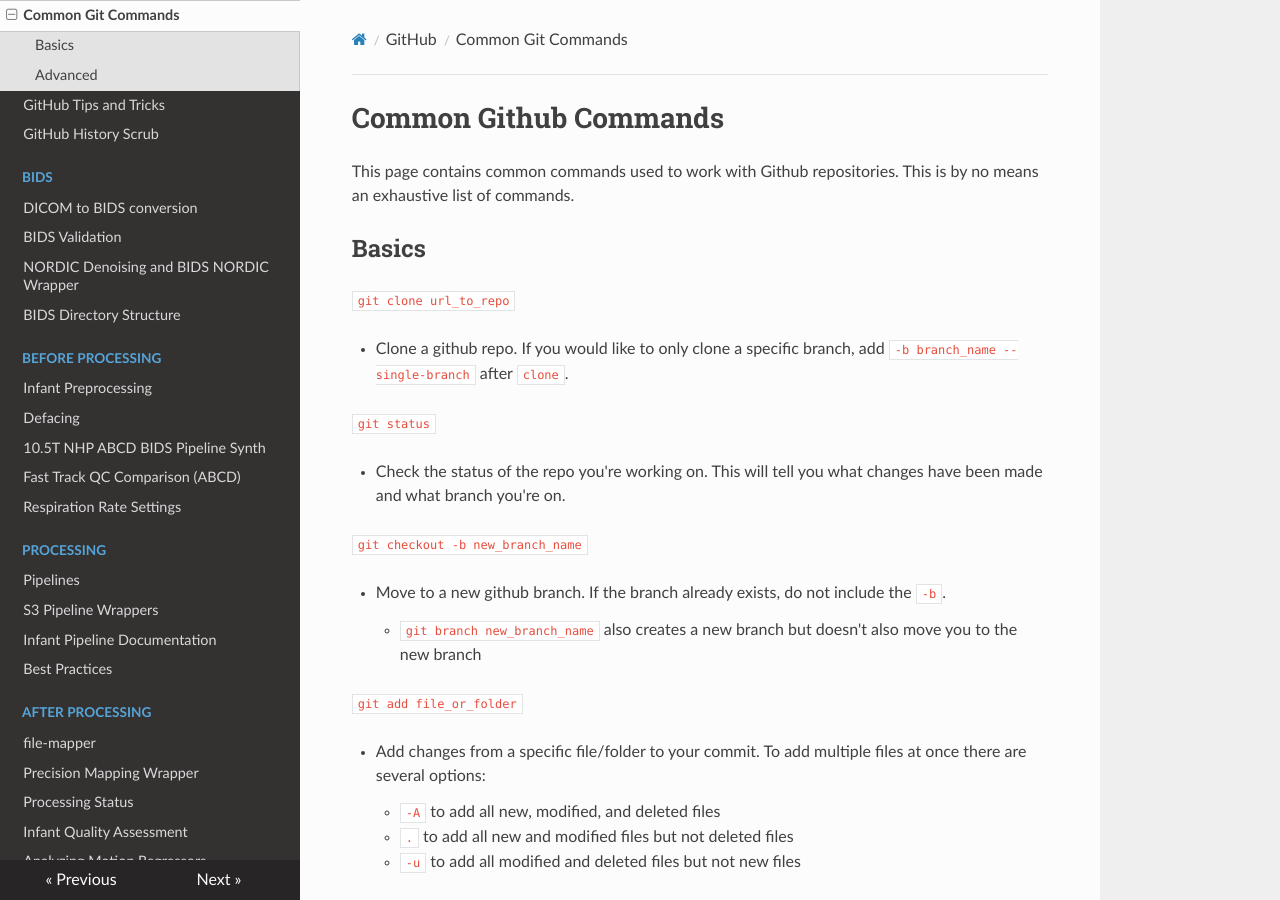
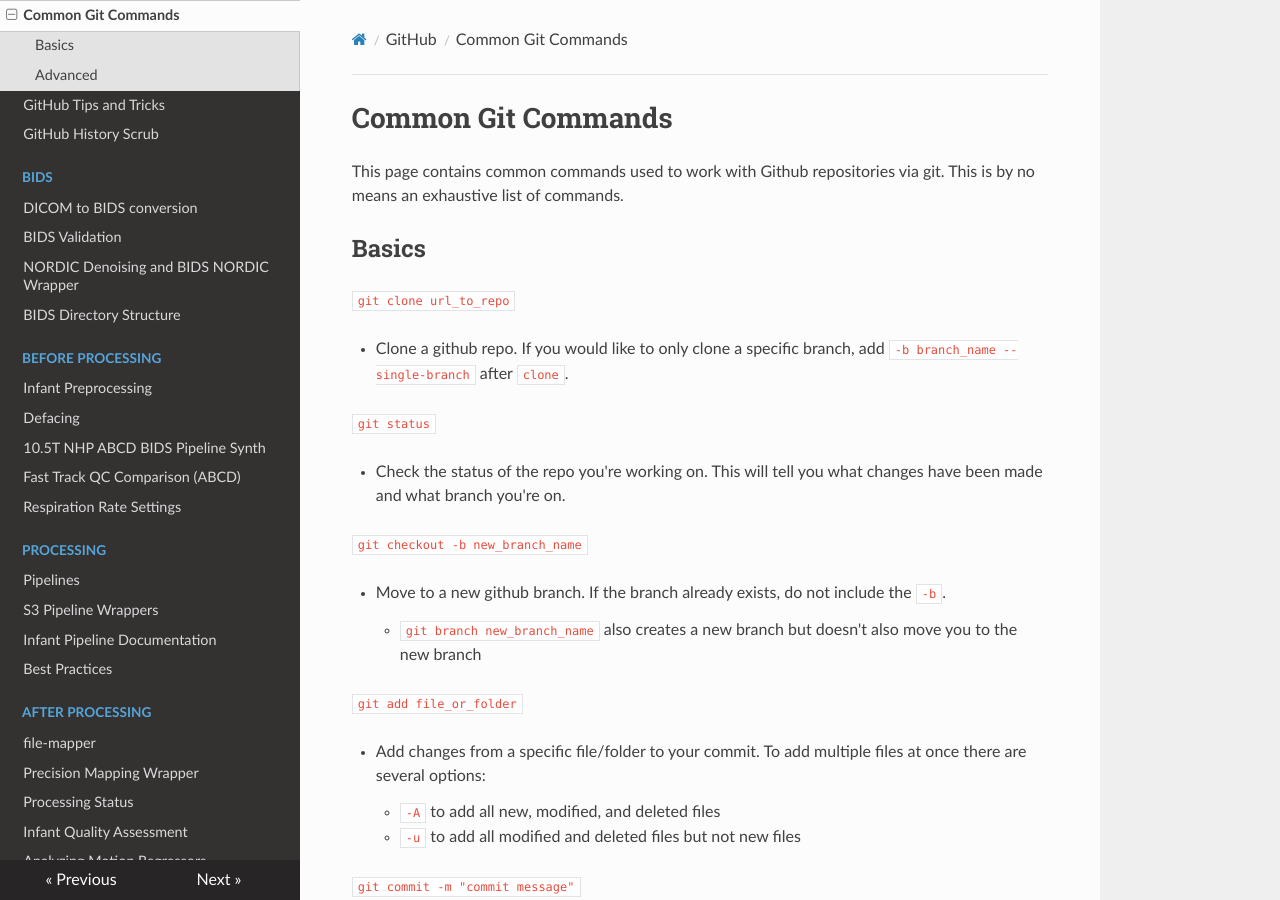
Before and after one commit to DCAN-Labs/cdni-brain, an MkDocs documentation site: the page built from docs/git-commands.md, in a window 1280 px wide and 900 px high. Built offline with MkDocs 1.6.1, drawn with Linux system fonts in a browser that asks for light colours; nearby versions of some CDN libraries.

Commit message:
fix bad info

```diff
--- a/docs/git-commands.md
+++ b/docs/git-commands.md
@@ -1,6 +1,6 @@
-# Common Github Commands
+# Common Git Commands
 
-This page contains common commands used to work with Github repositories. This is by no means an exhaustive list of commands.
+This page contains common commands used to work with Github repositories via git. This is by no means an exhaustive list of commands.
 
 ## Basics
 
@@ -23,8 +23,6 @@ This page contains common commands used to work with Github repositories. This i
 - Add changes from a specific file/folder to your commit. To add multiple files at once there are several options:
 
     * `-A` to add all new, modified, and deleted files
-
-    * `.` to add all new and modified files but not deleted files
 
     * `-u` to add all modified and deleted files but not new files
 
```
